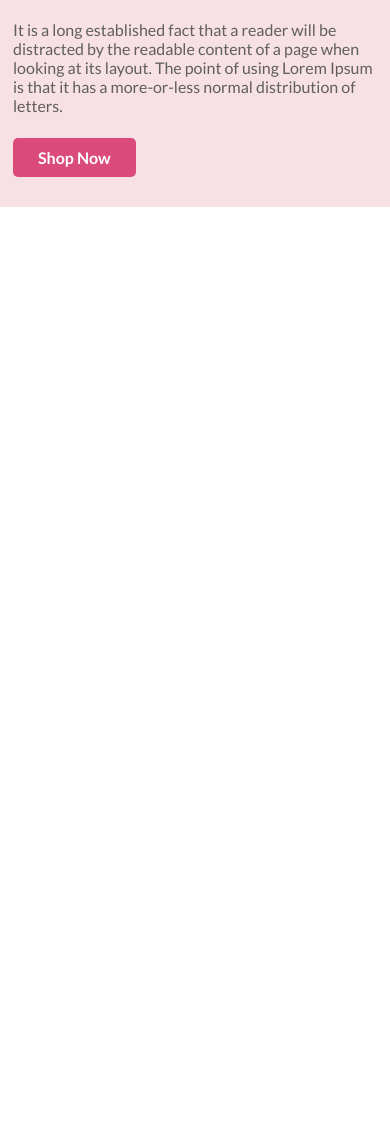
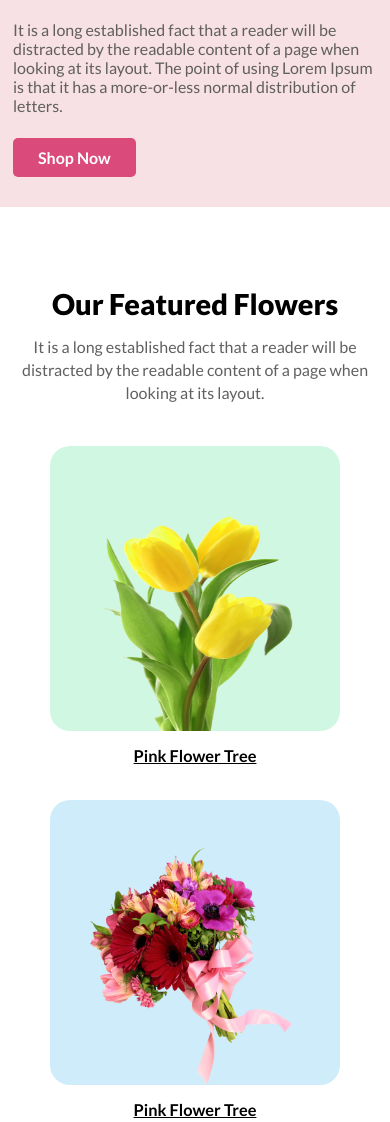
Before and after one commit to fahimKhanOnly/Flower-Shop, a plain HTML site: page index.html in a window 390 px wide. Shown: the part 548-1670 px from the top of the page. Before the commit the page ends 844 px from the top, so only its background shows below. Drawn offline with Linux system fonts and the light colour scheme.

Commit message:
Completed the Featured Flower section.

```diff
--- a/index.html
+++ b/index.html
@@ -33,6 +33,27 @@
     </header>
 
     <main>
+        <section class="featured-container">
+            <div class="featured-intro">
+                <h1 class="title">Our Featured Flowers</h1>
+                <p class="text-style">It is a long established fact that a reader will be distracted by the readable content of a page when looking at its layout.</p>
+            </div>
+            <div class="featured-items">
+                <div class="featured-flower">
+                    <img class="shobuh-ful" src="./assets/pngwing7.png">
+                    <h5>Pink Flower Tree</h5>
+                </div>
+                <div class="featured-flower">
+                    <img class="akashi-ful" src="./assets/pngwing5.png">
+                    <h5>Pink Flower Tree</h5>
+                </div>
+                <div class="featured-flower">
+                    <img class="golapi-ful" src="./assets/pngwing6.png">
+                    <h5>Pink Flower Tree</h5>
+                </div>
+            </div>
+        </section>
+
 
     </main>
 
--- a/styles/responsive.css
+++ b/styles/responsive.css
@@ -1,8 +1,32 @@
+@media screen and (max-width: 1145px) {
+    .featured-items{
+        gap: 18px;
+    }
+    .featured-flower > img{
+        width: 210px;
+        height: 220px;
+        padding: 75px 25px 0 25px;
+    }
+}
 @media screen and (max-width: 850px) {
     .header-container{
         flex-direction: column-reverse;
         gap: 7px;
     }
+    .featured-intro{
+        max-width: 75vw;
+    }
+    .featured-items{
+        flex-direction: column;
+        gap: 35px;
+    }
+    .featured-flower > img{
+        width: 300px;
+        height: 340px;
+        padding: 45px 30px 0 30px;
+        border-radius: 20px;
+    }
+
 }
 @media screen and (max-width: 450px) {
     .header-contents > h1{
@@ -13,4 +37,17 @@
         height: 400px;
         background-size: 300px;
     }
+    .featured-intro{
+        max-width: 98vw;
+    }
+    .title{
+        font-size: 1.8rem;
+    }
+    .featured-flower > img{
+        width: 230px;
+        height: 240px;
+    }
+    .featured-flower > h5{
+        font-size: 1.02rem;
+    }
 }
--- a/styles/style.css
+++ b/styles/style.css
@@ -13,12 +13,23 @@ body{
 :root{
     --primary-color: rgba(85, 85, 85, 0.932);
 }
-
+.title{
+    font-size: 2.1rem;
+    font-weight: 800;
+    text-align: center;
+}
+.text-style{
+    font-size: 1rem;
+    font-weight: 500;
+    text-align: center;
+    color: var(--primary-color);
+    line-height: 23px;
+}
 header{
     background-color: rgba(247, 224, 228, 0.966);
     max-width: 100%;
 }
-.featured-container{
+.discount-container{
     max-width: 100%;
     background-color: rgb(253, 239, 241);
 }
@@ -72,3 +83,55 @@ button{
     background-position: bottom;
 }
 /* Header section ends here */
+
+/* Featured section starts here */
+.featured-container{
+    max-width: 1440px;
+    margin: 0 auto 80px auto;
+    padding-left: 13px;
+    padding-right: 13px;
+}
+.featured-intro{
+    max-width: 50%;
+    margin: 0 auto;
+    margin-bottom: 42px;
+    display: flex;
+    flex-direction: column;
+    align-items: center;
+    gap: 14px;
+}
+.featured-items{
+    max-width: fit-content;
+    margin: 0 auto;
+    display: flex;
+    gap: 30px;
+}
+.featured-flower{
+    max-width: fit-content;
+    display: flex;
+    flex-direction: column;
+    align-items: center;
+    justify-content: center;
+}
+.featured-flower > img{
+    width: 300px;
+    height: 340px;
+    padding: 90px 30px 0 30px;
+    border-radius: 50% 50% 0 0;
+}
+.featured-flower > h5{
+    text-decoration: underline;
+    font-size: 1.2rem;
+    font-weight: 600;
+    margin-top: 15px;
+}
+.shobuh-ful{
+    background-color: rgba(168, 241, 201, 0.534);
+}
+.akashi-ful{
+    background-color: rgba(162, 220, 243, 0.531);
+}
+.golapi-ful{
+    background-color: rgba(247, 203, 210, 0.534);
+}
+/* Featured section ends here */
```
Also changed, not shown: assets/pngwing5.png (renamed from assets/pngwing 5.png), assets/pngwing6.png (renamed from assets/pngwing 6.png), assets/pngwing7.png (renamed from assets/pngwing 7.png).
